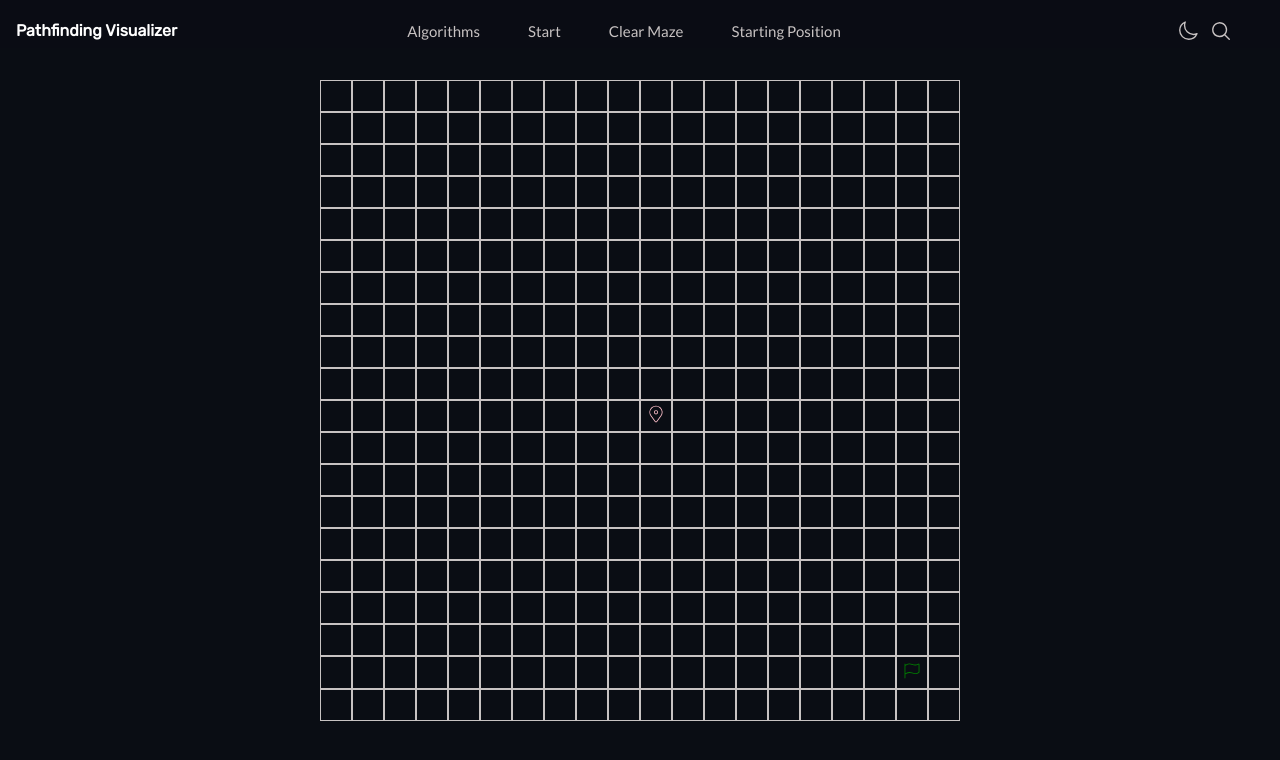
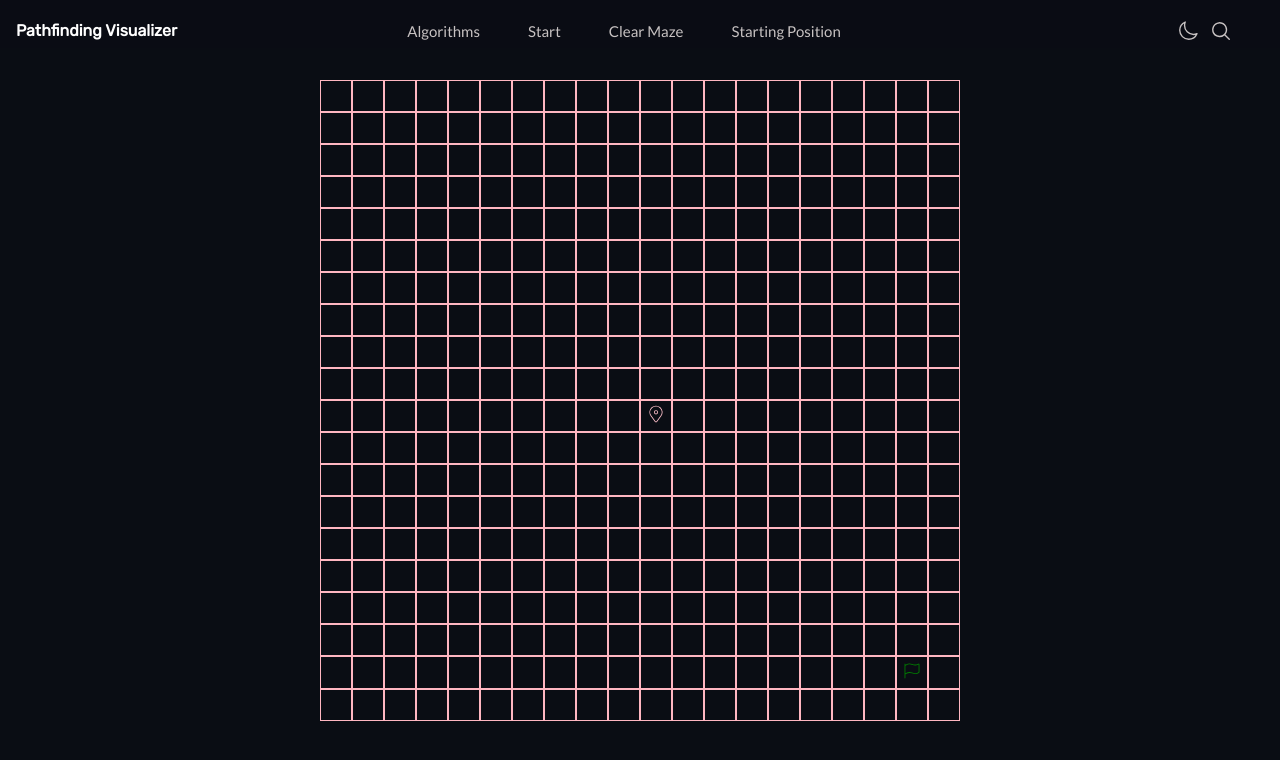
Before and after one commit to jacksonfernando/pathfinding-visualizer, a Next.js app: page / in a window 1280 px wide. Shown: the top 760 px of the page. Built offline with nearby package versions, Linux system fonts and the light colour scheme.

Commit message:
change grid color to light pink

```diff
--- a/src/components/grid/grid.module.css
+++ b/src/components/grid/grid.module.css
@@ -6,7 +6,7 @@
     padding: 2rem 20rem;
 }
 .cell{
-    border: 1px solid rgb(199, 194, 194);
+    border: 1px solid lightpink;
     min-height: 2rem;
     min-width: 2rem;
     padding: 0.2rem 0;
```
